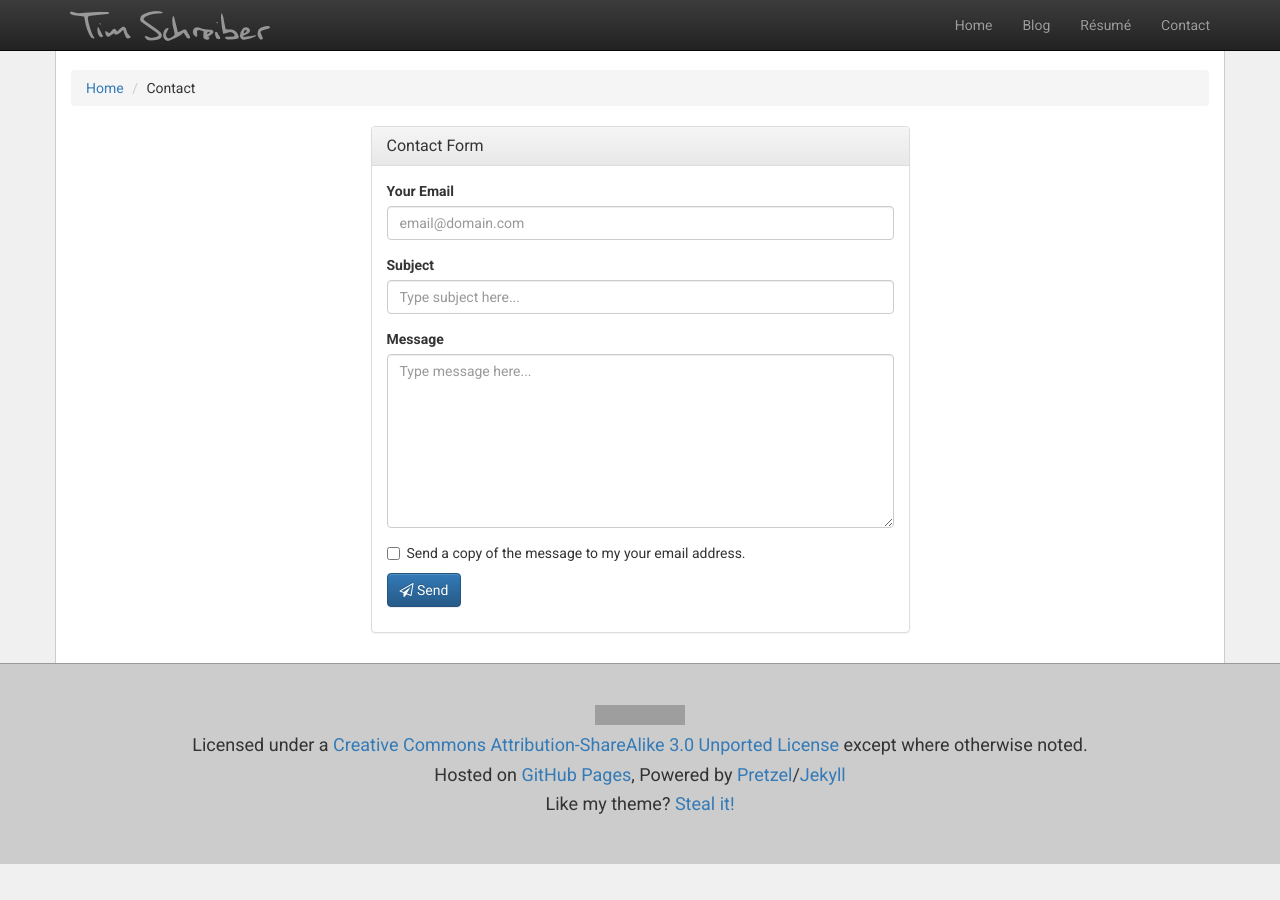
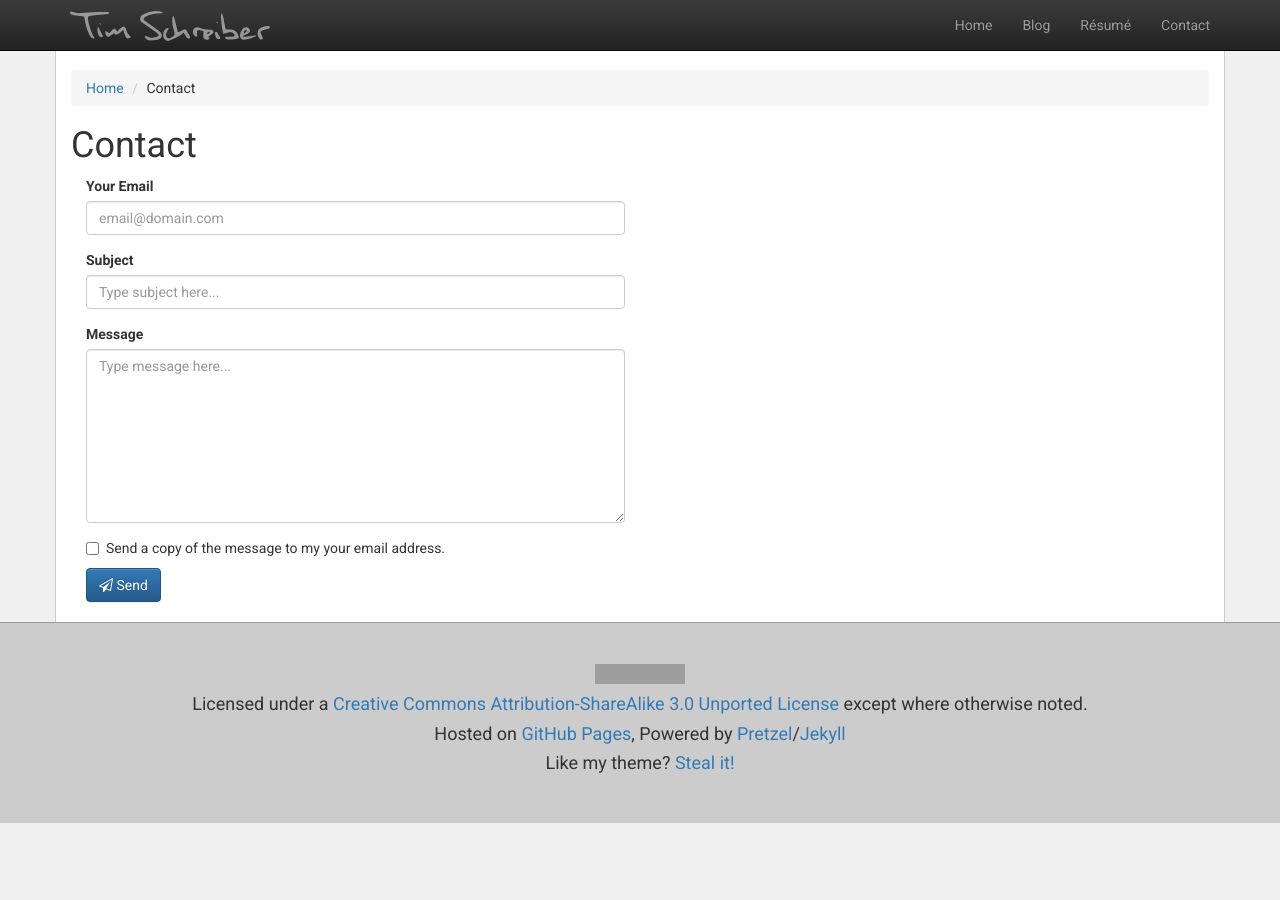
Before and after one commit to timschreiber/timschreiber.github.com, a Jekyll site: the page built from contact/contact.md, in a window 1280 px wide. Built offline with Jekyll 4.4.1, drawn with Linux system fonts in a browser that asks for light colours; nearby versions of some CDN libraries; grey boxes are pictures that could not be loaded.

Commit message:
Update contact.md

```diff
--- a/contact/contact.md
+++ b/contact/contact.md
@@ -10,35 +10,30 @@ description : "Use this form to contact Timothy P. Schreiber."
 	<li>{{page.title}}</li>
 </ol>
 
-<div class="col-xs-12 col-sm-10 col-sm-offset-1 col-md-8 col-md-offset-2 col-lg-6 col-lg-offset-3">
-	<div class="panel panel-default">
-		<div class="panel-heading">
-			<h3 class="panel-title">Contact Form</h3>
-		</div>
-		<div class="panel-body">
-      <form id="contactForm">
-        <div class="form-group">
-          <label>Your Email</label>
-          <input id="Sender" type="email" class="form-control" placeholder="email@domain.com"/>
-        </div>
-        <div class="form-group">
-          <label>Subject</label>
-          <input id="Subject" type="text" class="form-control" placeholder="Type subject here..."/>
-        </div>
-        <div class="form-group">
-          <label>Message</label>
-          <textarea id="Message" class="form-control" placeholder="Type message here..." rows="8"></textarea>
-        </div>
-        <div class="checkbox">
-          <label>
-            <input id="CopySender" type="checkbox" />
-            Send a copy of the message to my your email address.
-          </label>
-        </div>
-        <p>
-          <button type="submit" class="btn btn-primary"><span class="fa fa-paper-plane-o"></span> Send</button>
-        </p>
-      </form>
-		</div>
+<h1 class="collapse-top-margin">Contact</h1>
+
+<div class="col-xs-12 col-sm-10 col-md-8 col-lg-6">
+	<form id="contactForm">
+	<div class="form-group">
+	  <label>Your Email</label>
+	  <input id="Sender" type="email" class="form-control" placeholder="email@domain.com"/>
 	</div>
+	<div class="form-group">
+	  <label>Subject</label>
+	  <input id="Subject" type="text" class="form-control" placeholder="Type subject here..."/>
+	</div>
+	<div class="form-group">
+	  <label>Message</label>
+	  <textarea id="Message" class="form-control" placeholder="Type message here..." rows="8"></textarea>
+	</div>
+	<div class="checkbox">
+	  <label>
+	    <input id="CopySender" type="checkbox" />
+	    Send a copy of the message to my your email address.
+	  </label>
+	</div>
+	<p>
+	  <button type="submit" class="btn btn-primary"><span class="fa fa-paper-plane-o"></span> Send</button>
+	</p>
+	</form>
 </div>
```
